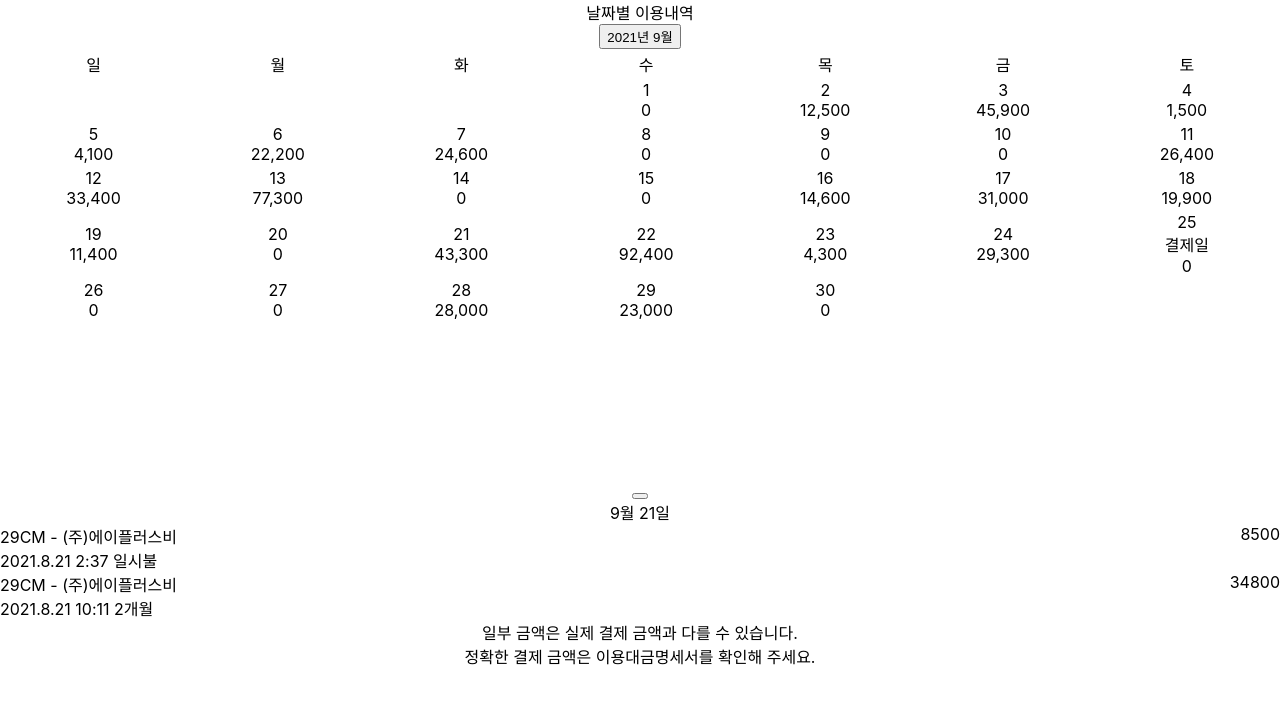
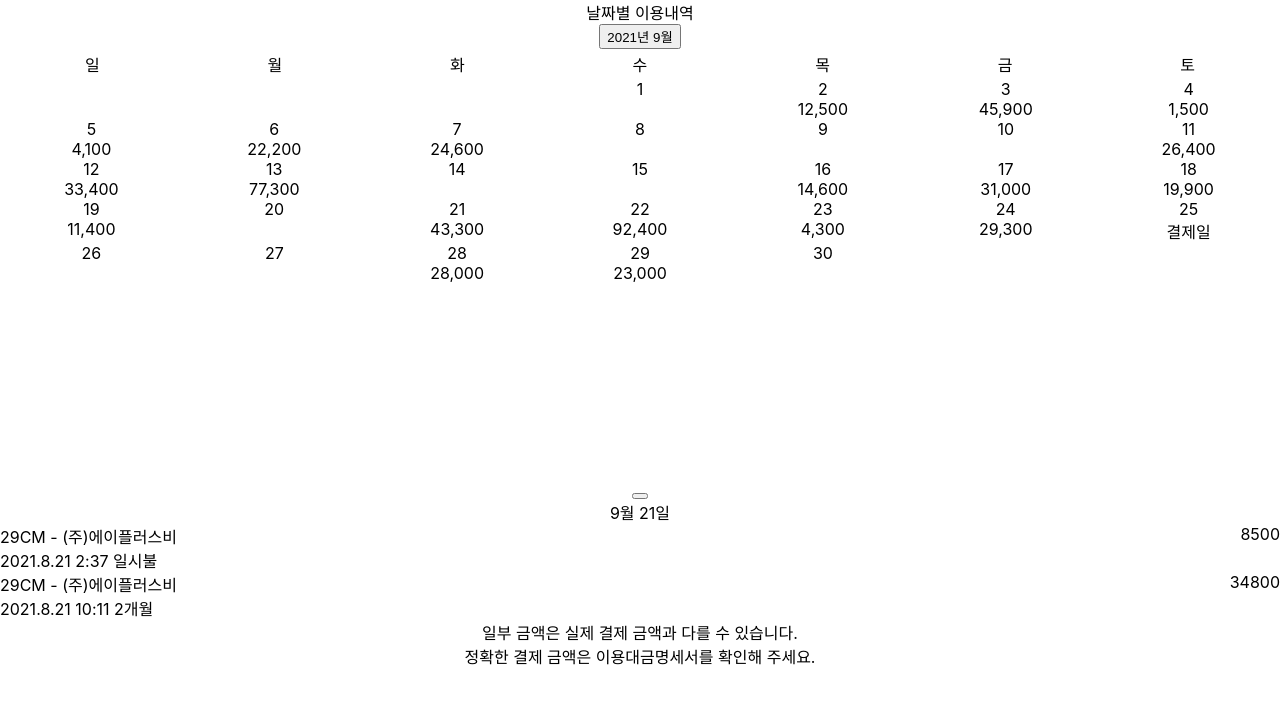
Before and after one commit to IsaacYouKorea/hyundaicard, a React (Create React App) app: page / in a window 1280 px wide. Shown: the top 704 px of the page. Built offline with nearby package versions, Linux system fonts and the light colour scheme.

Commit message:
feat: 일별 요약 확대 버튼 클릭시 달력 이동 배치

```diff
--- a/src/components/DaySummary/index.tsx
+++ b/src/components/DaySummary/index.tsx
@@ -12,7 +12,7 @@ const DaySummaryDiv = styled.div<{ open: boolean }>`
   bottom: 0px;
   min-height: 40vh;
   width: 100%;
-  transform: ${(props) => `translateY(${props.open ? '-400px' : '0px'})`}
+  transform: ${(props) => `translateY(${props.open ? '-350px' : '0px'})`}
 `
 
 function DaySummary() {
--- /dev/null
+++ b/src/components/calendar/calendar-header.tsx
@@ -0,0 +1,13 @@
+const dayNames = ['일', '월', '화', '수', '목', '금', '토'];
+
+function CalendarHeader() {
+  return <table style={{ width: '100%' }}>
+    <thead>
+      <tr className="day-names">
+        {dayNames.map((dayName, index) => <td key={index} className={index === 0 ? 'color-red' : 'color-grey'}>{dayName}</td>)}
+      </tr>
+    </thead>
+  </table>
+}
+
+export default CalendarHeader;
--- a/src/components/calendar/index.tsx
+++ b/src/components/calendar/index.tsx
@@ -1,4 +1,5 @@
 import { usePaymentDispatch, usePaymentState } from "../../context";
+import CalendarHeader from "./calendar-header";
 import CalendarSwiper from "./calendar-swiper";
 import MonthCalendar from "./month-calendar";
 import MonthModal from "./month-modal";
@@ -11,6 +12,7 @@ function Calendar() {
   return (
     <div>
       <MonthSelect year={state.date.year} month={state.date.month}/>
+      <CalendarHeader/>
       <CalendarSwiper/>
       <MonthModal/>
     </div>
--- a/src/components/calendar/month-calendar.tsx
+++ b/src/components/calendar/month-calendar.tsx
@@ -1,3 +1,5 @@
+import { memo, useEffect, useRef, useState } from "react";
+import styled from "styled-components";
 import { usePaymentDispatch, usePaymentState } from "../../context";
 import { dayString } from "../../util/date";
 import { numberWithCommas } from "../../util/number";
@@ -8,45 +10,68 @@ interface IProps {
   // setMonth: (year: number, month: number) => void
 }
 
-const dayNames = ['일', '월', '화', '수', '목', '금', '토'];
+const Wrapper = styled.div`
+  display: flex;
+  flex-direction: column;
+  transition: 0.5s transform;
+`
+
+const WeekDiv = styled.div`
+  display: flex;
+`
+
+const DayDiv = styled.div`
+  flex: 1;
+  .dayInfo {
+
+  }
+  .dayNumber {
+
+  }
+`
+
+
 function MonthCalendar({ year, month }: IProps) {
 
   const firstDay = new Date(year, month, 1).getDay();
   const lastDate = new Date(year, month + 1, 0).getDate();
 
-  const { date, paymentsByDay } = usePaymentState();
+  const { date, paymentsByDay, daySummaryOpen } = usePaymentState();
   const dispatch = usePaymentDispatch();
   const selectDate = (year: number, month: number, day: number) => {
     dispatch({ type: "CALENDAR/SET_DATE", year, month, day });
   }
 
+  const [transformY, setTransformY] = useState(0);
+
   return (
-    <div>
-      <table style={{ width: '100%' }}>
-        <thead>
-          <tr className="day-names">
-            {dayNames.map((dayName, index) => <td key={index} className={index === 0 ? 'color-red' : 'color-grey'}>{dayName}</td>)}
-          </tr>
-        </thead>
-        <tbody>
-          {new Array(6).fill(0).map((_, week) => <tr key={week}>
+
+    <Wrapper style={{transform: `translateY(${daySummaryOpen ? -transformY : 0}px)`}}>
+        {new Array(6).fill(0).map((_, week) => <WeekDiv style={{}} key={week}>
           {new Array(7).fill(0).map((_, day) => {
             const dateNumber = (week * 7) + day - firstDay + 1;
-              if (dateNumber > lastDate || dateNumber <= 0) return <td key={dateNumber}></td>;
-              return <td key={dateNumber} className={[day === 0 ? "color-red" : "color-grey", (date.year === year && date.month === month && date.day === dateNumber) ? 'selected' : ''].join(' ')} onClick={() => selectDate(year, month, dateNumber)}>
-                <div>{dateNumber}</div>
-                <div>
+            if (dateNumber > lastDate || dateNumber <= 0) return <DayDiv key={dateNumber}></DayDiv>;
+            return <DayDiv
+              key={dateNumber}
+              className={[
+                day === 0 ? "color-red" : "color-grey",
+                (date.year === year && date.month === month && date.day === dateNumber) ? 'selected' : ''
+              ].join(' ')}
+              onClick={(evt) => {
+                setTransformY((evt.target as HTMLDivElement).offsetTop);
+                selectDate(year, month, dateNumber)
+              }}>
+              <div className="dayNumber">{dateNumber}</div>
+              <div className="dayInfo">
                 {dateNumber === 25 ? `결제일` : ''}
                 {dateNumber === 25 ? <br/> : ''}
-                  {numberWithCommas(paymentsByDay[dayString(year, month, dateNumber)]?.sum || 0)}
+                {numberWithCommas(paymentsByDay[dayString(year, month, dateNumber)]?.sum) || ''}
               </div>
-              </td>
+            </DayDiv>
           })}
-          </tr>)}
-        </tbody>
-      </table>
-    </div>
+        </WeekDiv>)}
+    </Wrapper>
   );
 }
 
-export default MonthCalendar;
+export default memo(MonthCalendar);
--- a/src/util/number.ts
+++ b/src/util/number.ts
@@ -1,3 +1,4 @@
-export function numberWithCommas(x: number): string {
+export function numberWithCommas(x?: number): string | undefined {
+  if (!x) return undefined;
   return x.toString().replace(/\B(?=(\d{3})+(?!\d))/g, ",");
 }
```
Lines whose indentation alone changed are shown as unchanged.
